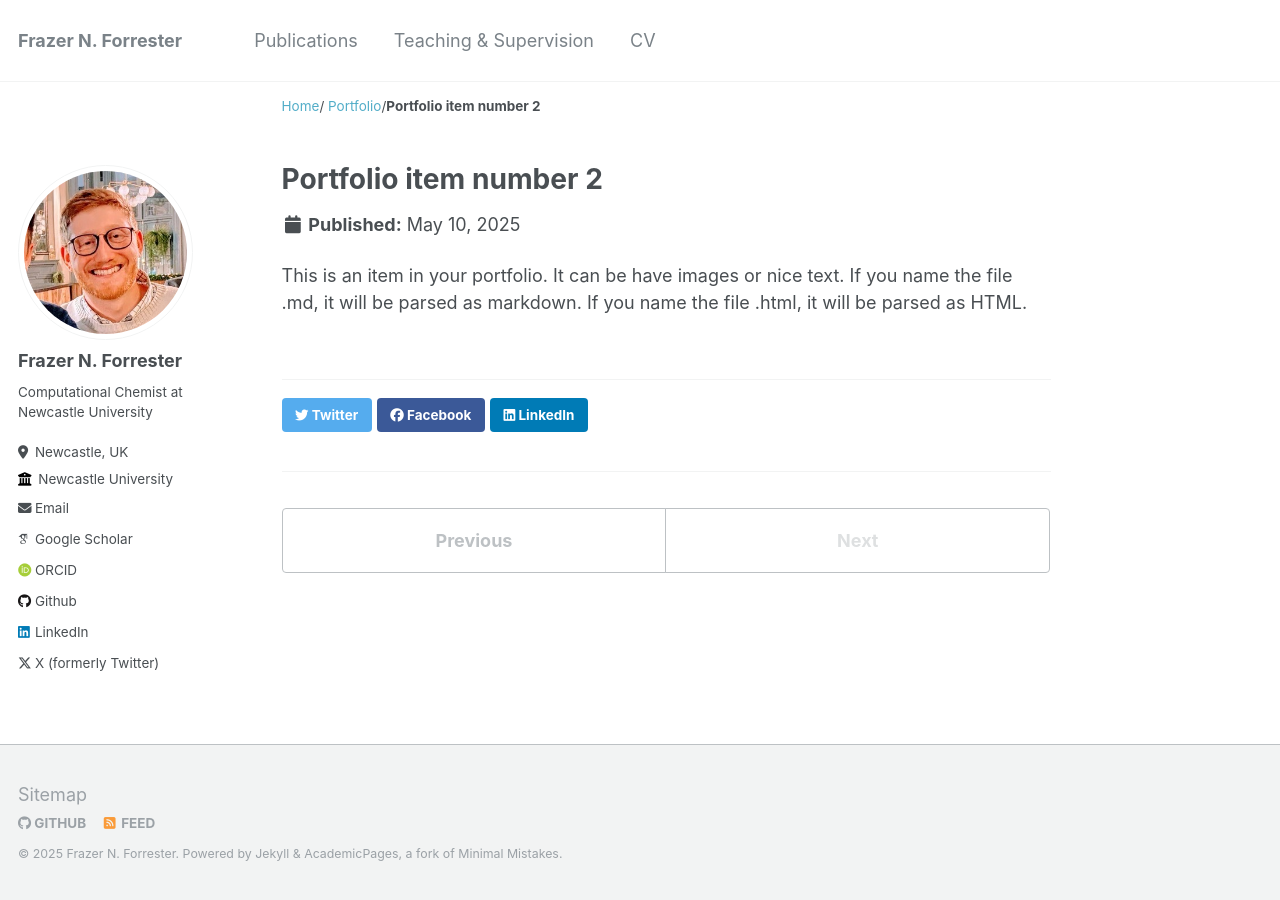
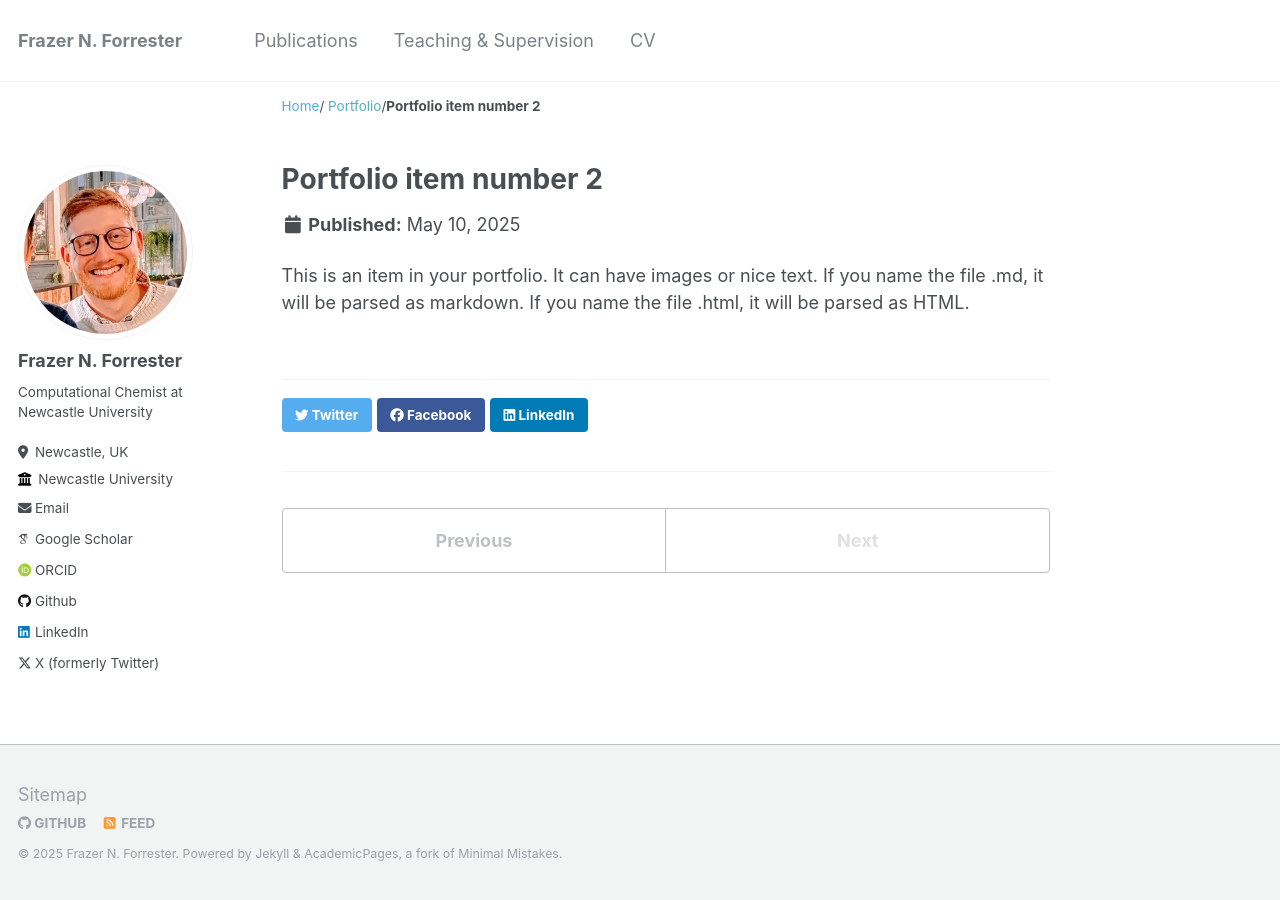
Before and after one commit to fforrester/fforrester.github.io, a Jekyll site: the page built from _portfolio/portfolio-2.html, in a window 1280 px wide. Built offline with Jekyll 4.4.1, drawn with Linux system fonts in a browser that asks for light colours; some web fonts are replaced.

```diff
--- a/_portfolio/portfolio-2.html
+++ b/_portfolio/portfolio-2.html
@@ -2,6 +2,7 @@
 title: "Portfolio item number 2"
 excerpt: "Short description of portfolio item number 2 <br/><img src='/images/500x300.png'>"
 collection: portfolio
+sitemap: false
 ---
 
-This is an item in your portfolio. It can be have images or nice text. If you name the file .md, it will be parsed as markdown. If you name the file .html, it will be parsed as HTML.
+This is an item in your portfolio. It can have images or nice text. If you name the file .md, it will be parsed as markdown. If you name the file .html, it will be parsed as HTML.
```
